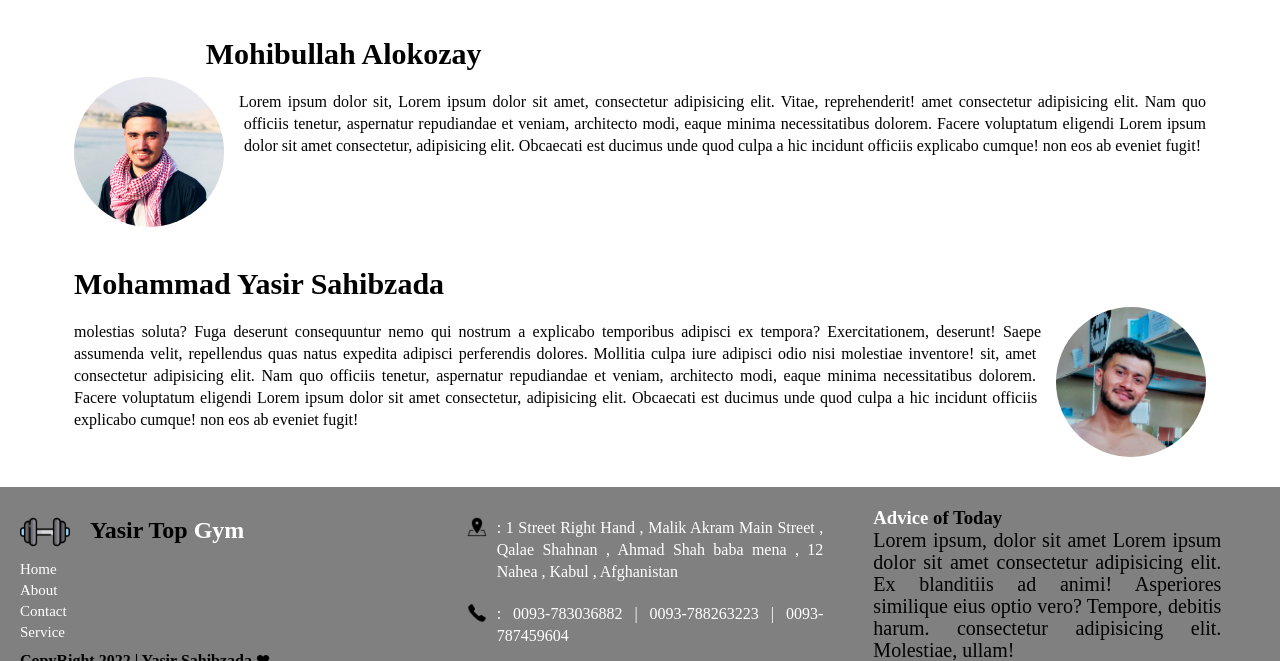
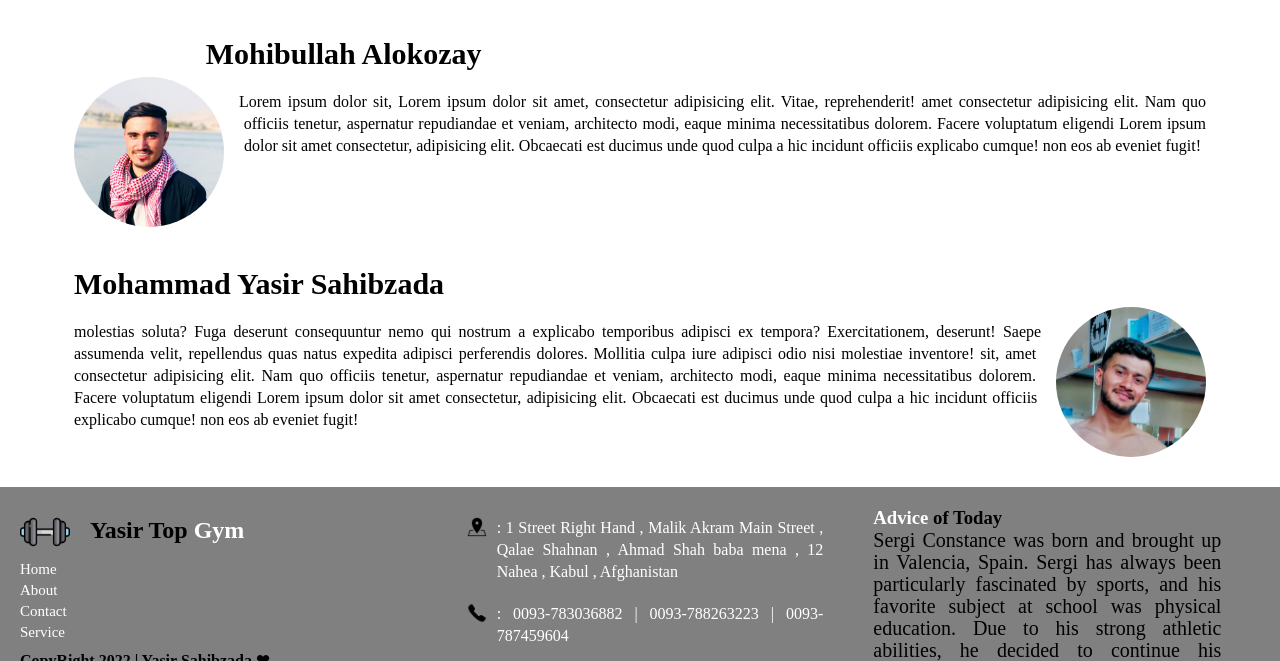
Before and after one commit to 2020Yasir-Sahibzada/Universty-Final-Proposal, a plain HTML site: page aboutUs.html in a window 1280 px wide. Shown: the part 1065-1726 px from the top of the page. Drawn offline with Linux system fonts and the light colour scheme.

Commit message:
Update aboutUs.html

```diff
--- a/aboutUs.html
+++ b/aboutUs.html
@@ -95,7 +95,7 @@
         </div>
         <div class="footer-right">
             <h3><span>Advice</span> of Today</h3>
-            <p style="font-size: 20px;">Lorem ipsum, dolor sit amet Lorem ipsum dolor sit amet consectetur adipisicing elit. Ex blanditiis ad animi! Asperiores similique eius optio vero? Tempore, debitis harum. consectetur adipisicing elit. Molestiae, ullam!</p>
+            <p style="font-size: 20px;">Sergi Constance was born and brought up in Valencia, Spain. Sergi has always been particularly fascinated by sports, and his favorite subject at school was physical education. Due to his strong athletic abilities, he decided to continue his education and go to university in Valencia.</p>
         </div>
 </body>
 </html>
```
